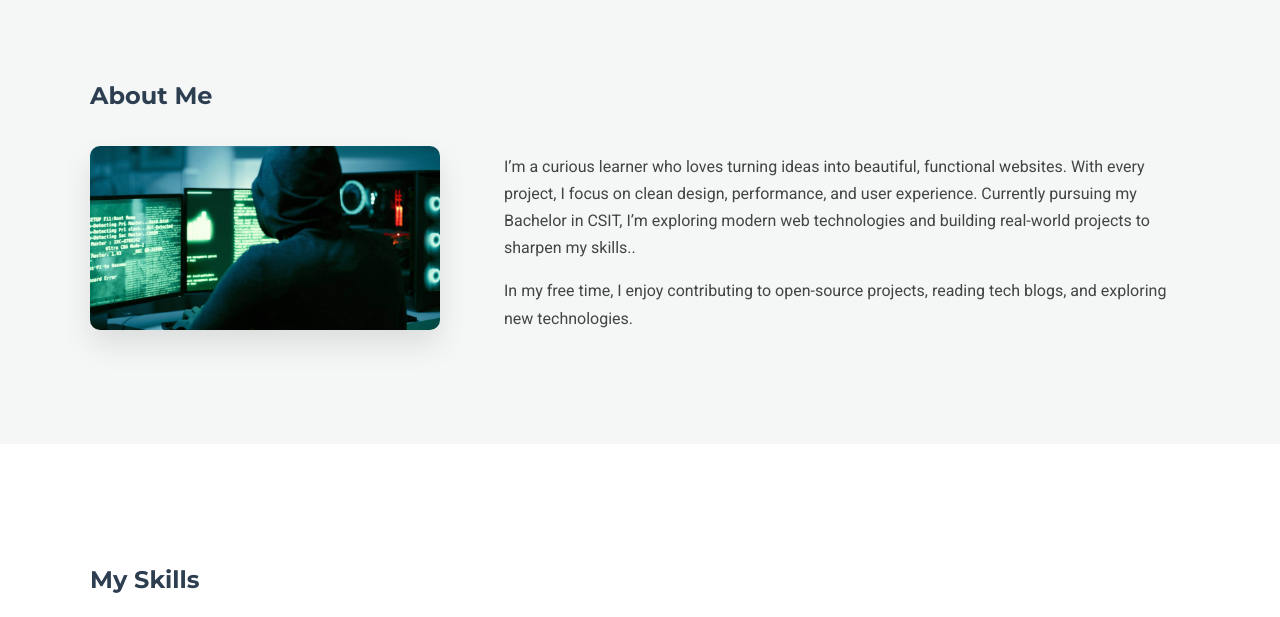
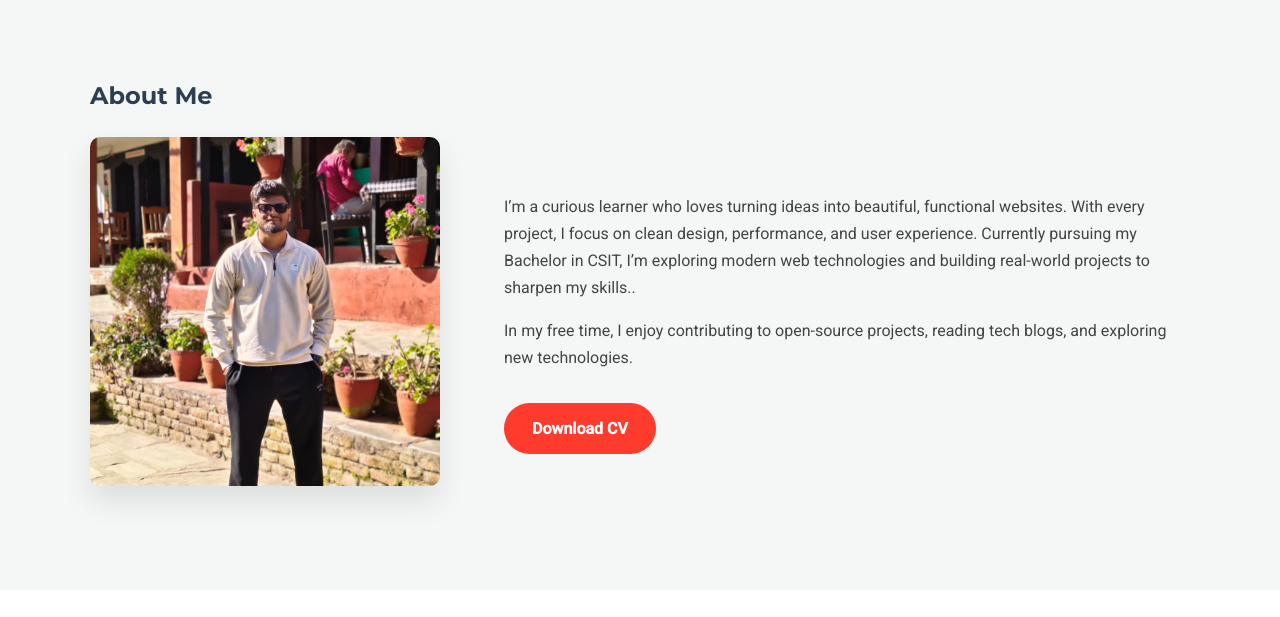
Before and after one commit to Dipendra329/portfolio, a plain HTML site: page index.html in a window 1280 px wide. Shown: the part 840-1457 px from the top of the page. Drawn offline with nearby package versions, Linux system fonts and the light colour scheme.

Commit message:
added cv

```diff
--- a/index.html
+++ b/index.html
@@ -44,13 +44,15 @@
                 <h2 data-aos="fade-right">About Me</h2>
                 <div class="about-content">
                     <div class="about-image" data-aos="zoom-in">
-                        <img src="dipendra.jpg" alt="Dipendra Rajak">
+                        <img src="dipendra1.jpeg" alt="Dipendra Rajak">
                     </div>
                     <div class="about-text" data-aos="fade-left">
                         <p> I’m a curious learner who loves turning ideas into beautiful, functional websites.
 With every project, I focus on clean design, performance, and user experience.
 Currently pursuing my Bachelor in CSIT, I’m exploring modern web technologies and building real-world projects to sharpen my skills..</p>
                         <p>In my free time, I enjoy contributing to open-source projects, reading tech blogs, and exploring new technologies.</p>
+                          <a href="Dipendra_CV.png" download class="btn-cv">Download CV</a>
+
                     </div>
                 </div>
             </div>
--- a/style.css
+++ b/style.css
@@ -511,3 +511,25 @@ footer {
         text-align: center;
     }
 }
+
+/*   for cv button modified  */
+
+
+.btn-cv {
+  display: inline-block;
+  padding: 12px 28px;         /* bigger padding for pill look */
+  margin-top: 15px;
+  background: #ff3b2e;        /* bright red */
+  color: #fff;
+  text-decoration: none;
+  border-radius: 50px;        /* fully rounded pill */
+  font-weight: 600;
+  font-size: 16px;
+  transition: all 0.3s ease;
+  border: none;
+}
+
+.btn-cv:hover {
+  background: #e62e20;        /* darker red on hover */
+  transform: scale(1.05);     /* slight zoom effect */
+}
```
Also changed, not shown: Dipendra_CV.png (added), dipendra1.jpeg (added), image/Dipendra_CV.png (added), image/dipendra1.jpeg (added).
